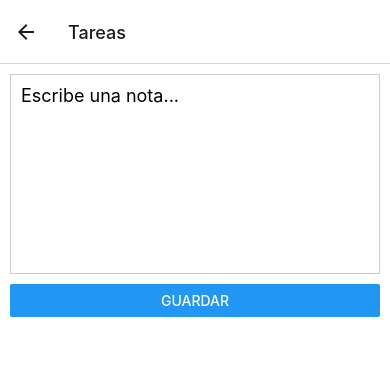
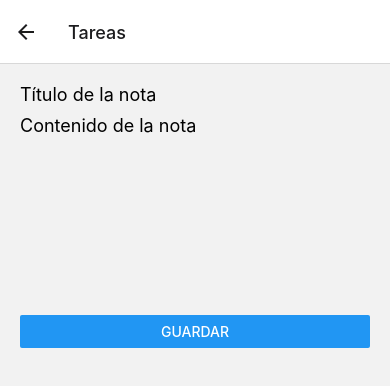
Before and after one commit to Zentenoo/examenMovil, a React Native app in the folder examen/: screen /Tareas in a window 390 px wide. Shown: the top 386 px of the page. Built offline with nearby package versions, Linux system fonts and the light colour scheme.

Commit message:
Update TareasScreen.js

```diff
--- a/examen/screens/TareasScreen.js
+++ b/examen/screens/TareasScreen.js
@@ -1,44 +1,32 @@
 import React, { useState } from 'react';
-import { View, TextInput, Button, StyleSheet, } from 'react-native';
-import { useNavigation } from '@react-navigation/native';
+import { View, TextInput, Button } from 'react-native';
 
+export function TareasScreen({ navigation, setNotes }) {
+  const [title, setTitle] = useState('');
+  const [content, setContent] = useState('');
 
-export function TareasScreen() {
-  const [noteText, setNoteText] = useState('');
-  const navigation = useNavigation();
-
-  const saveNote = () => {
-  const newNote = { id: Date.now(), text: noteText };
-  setNotes([...notes, newNote]);
-  navigation.goBack();
-};
-
+  function handleSaveNote() {
+    const note = { title, content };
+    setNotes([...notes, note]); // Agrega la nueva nota al final del array existente de notas
+    navigation.goBack();
+  }
 
   return (
-    <View style={styles.container}>
+    <View style={{ flex: 1, padding: 20 }}>
       <TextInput
-        style={styles.input}
-        onChangeText={setNoteText}
-        value={noteText}
-        placeholder="Escribe una nota..."
-        multiline={true}
+        placeholder="Título de la nota"
+        value={title}
+        onChangeText={(text) => setTitle(text)}
+        style={{ fontSize: 18, marginBottom: 10 }}
       />
-      <Button title="Guardar" onPress={saveNote} />
+      <TextInput
+        placeholder="Contenido de la nota"
+        value={content}
+        onChangeText={(text) => setContent(text)}
+        style={{ fontSize: 18, height: 200, textAlignVertical: 'top' }}
+        multiline
+      />
+      <Button title="Guardar" onPress={handleSaveNote} />
     </View>
   );
 }
-const styles = StyleSheet.create({
-  container: {
-    flex: 1,
-    padding: 10,
-    backgroundColor: '#fff',
-  },
-  input: {
-    height: 200,
-    fontSize: 18,
-    marginBottom: 10,
-    borderWidth: 1,
-    borderColor: '#ccc',
-    padding: 10,
-  },
-});
```
